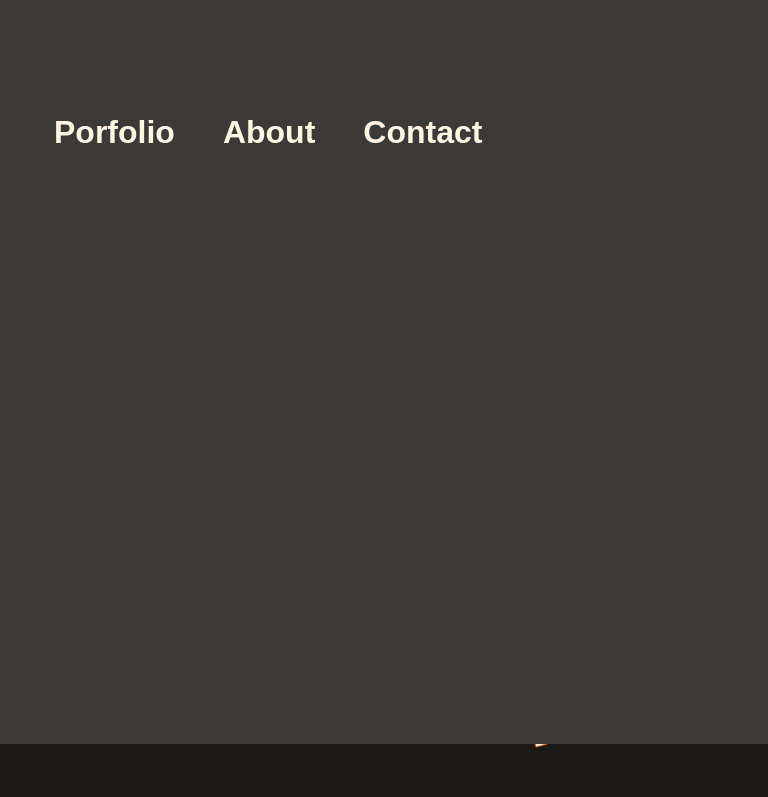
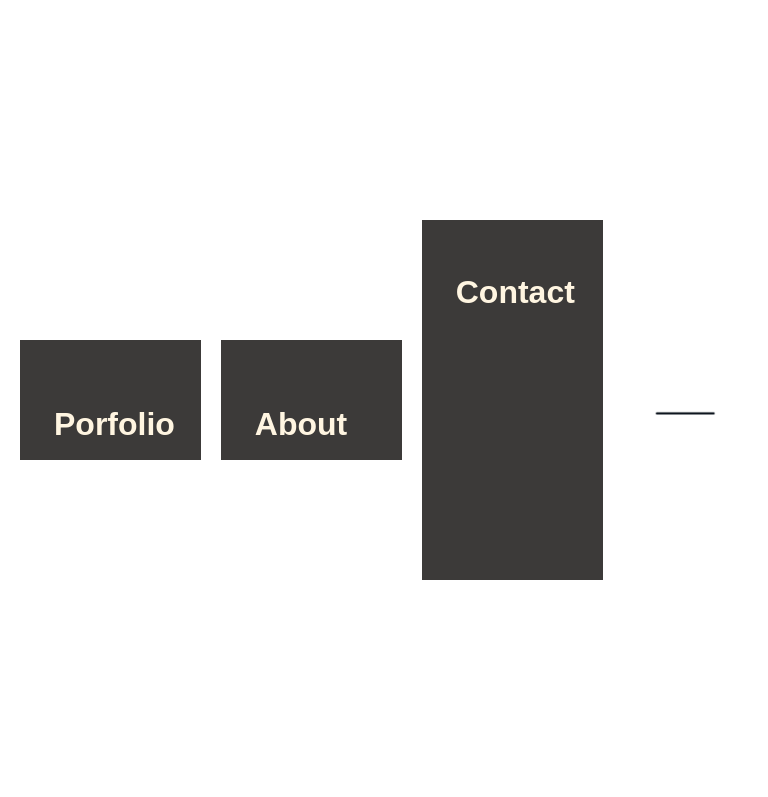
Before and after one commit to kelomo2502/portfolio, a website: page index.html in a window 768 px wide. Shown: the top 797 px of the page. Drawn offline with Linux system fonts and the light colour scheme.

Commit message:
Add missing white background and the black line at the bottom of the menu container to match the figma design

```diff
--- a/index.html
+++ b/index.html
@@ -38,9 +38,10 @@
               <img src="./images/Union.png" alt="hamburger">
             </div>
             <ul class="nav-links">
-              <li><a href="#works" class="menu">Porfolio</a></li>
-              <li><a href="#about" class="menu">About</a></li>
-              <li><a href="#contact" class="menu">Contact</a></li>
+              <li class="portfolio-toggle"><a href="#works" class="menu">Porfolio</a></li>
+              <li class="about-toggle"><a href="#about" class="menu">About</a></li>
+              <li class="contact-toggle"><a href="#contact" class="menu">Contact</a></li>
+              <img src="./images/home-indicator.png" alt="home icon" class="home-icon">
             </ul>
           </nav>
           <div class="close-menu"><img src="./images/close.png" alt="close"></div>
@@ -276,7 +277,7 @@
             <li><a href="#"><img src="./images/twitter-new.png" alt="twitter"></a></li>
             <li><a href="#"><img src="./images/medium-new.png" alt="medium"></a></li>
           </ul>
-          <img src="./images/home-indicator.png" alt="home icon" class="home-icon">
+
     </footer>
     <script src="app.js"></script>
   </body>
--- a/style.css
+++ b/style.css
@@ -128,6 +128,7 @@ h1 {
   line-height: 52px;
   letter-spacing: 0;
   padding-top: 15vh;
+  padding-left:24px;
 }
 
 .works hr {
@@ -462,7 +463,7 @@ form {
 }
 
 footer {
-  height: 15vh;
+  height: 10vh;
 }
 
 .footer-socials {
@@ -477,13 +478,6 @@ footer {
   padding: 25px 10px 10px 0;
 }
 
-.home-icon {
-  display: block;
-  height: 25px;
-  margin: 0 auto;
-  width: 100%;
-
-}
 
 .cards-btn:enabled {
   background: #ff6b00;
@@ -533,31 +527,64 @@ footer {
     display: none;
     position: fixed;
     flex-direction: column;
-    height: 93vh;
+    height: 100vh;
     top: 0;
     right: 0;
     left: 0;
     z-index: 2;
-    background: #3c3a39;
+    background: #fff;
     opacity: 1;
-    padding: 60px 0 0 20px;
     transition: 0.7s ease-in-out;
+    align-items: center;
   }
 
   .nav-links li {
     list-style-type: none;
     cursor: pointer;
+    width: 100%;
+    background: #3c3a39;
+
   }
+  .portfolio-toggle {
+    display: flex;
+    justify-content: flex-end;
+    flex-direction: column;
+    height: 15%;
+    padding-top:20%;
+  }
+
+  .about-toggle {
+    display: flex;
+    justify-content: flex-end;
+    flex-direction: column;
+    height: 15%;
+  }
+
+  .contact-toggle {
+    display: flex;
+    justify-content: flex-start;
+    flex-direction: column;
+    // height: 60%;
+    height: 45%;
+  }
+
+  .home-icon {
+  display: block;
+  height: 25px;
+  margin: 0 auto;
+  width: 100%;
+  margin-top: 20px;
+
+}
 
   .nav-links li a {
     display: inline-block;
-    padding: 4px;
     font-size: 32px;
     color: #fff5e1;
     font-weight: 700;
     line-height: 44px;
     margin: 10px 0 0;
-    padding-top: 30px;
+    padding: 30px 4px 4px 24px;
   }
 }
 
@@ -613,6 +640,7 @@ footer {
     padding-left: 24px;
     padding-right: 24px;
     padding-bottom: 20px;
+
   }
 
   .nav-links {
@@ -892,7 +920,5 @@ footer {
     height: unset;
   }
 
-  .home-icon {
-    display: none;
-  }
+
 }
```
